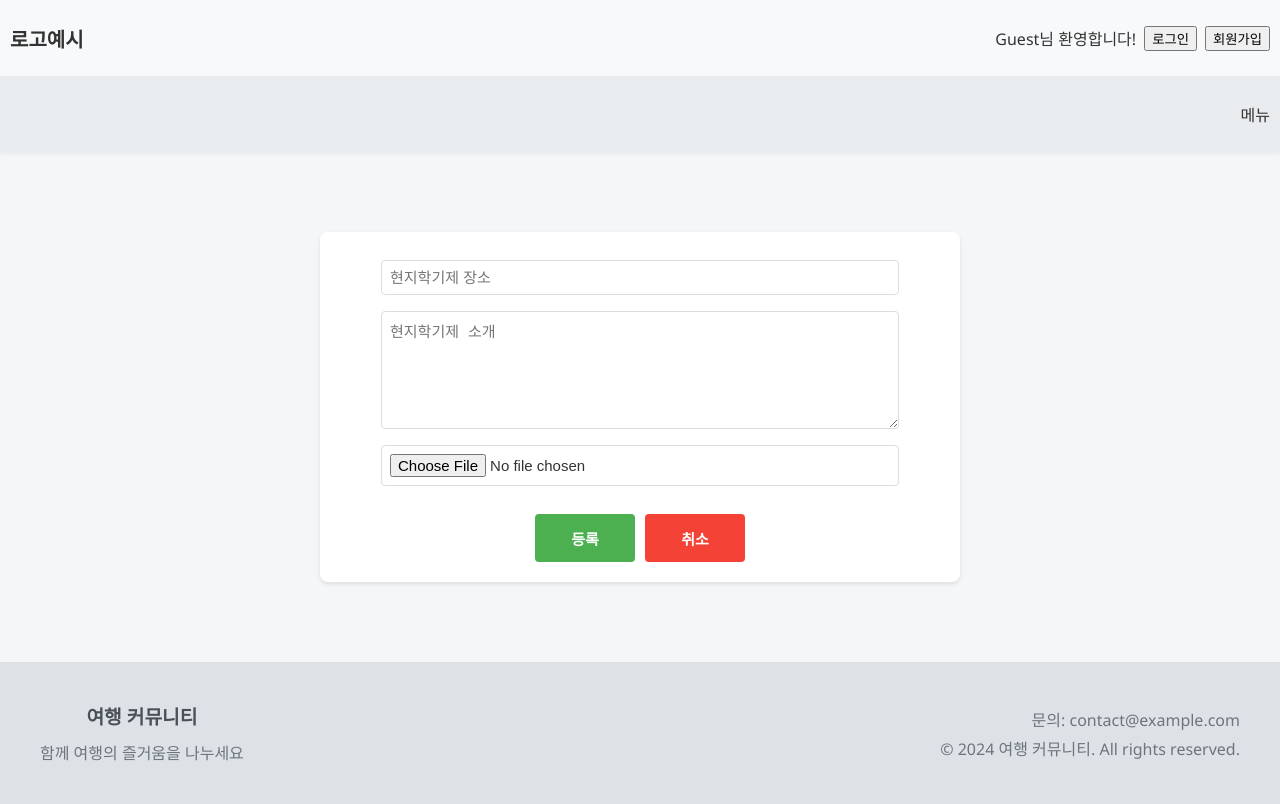
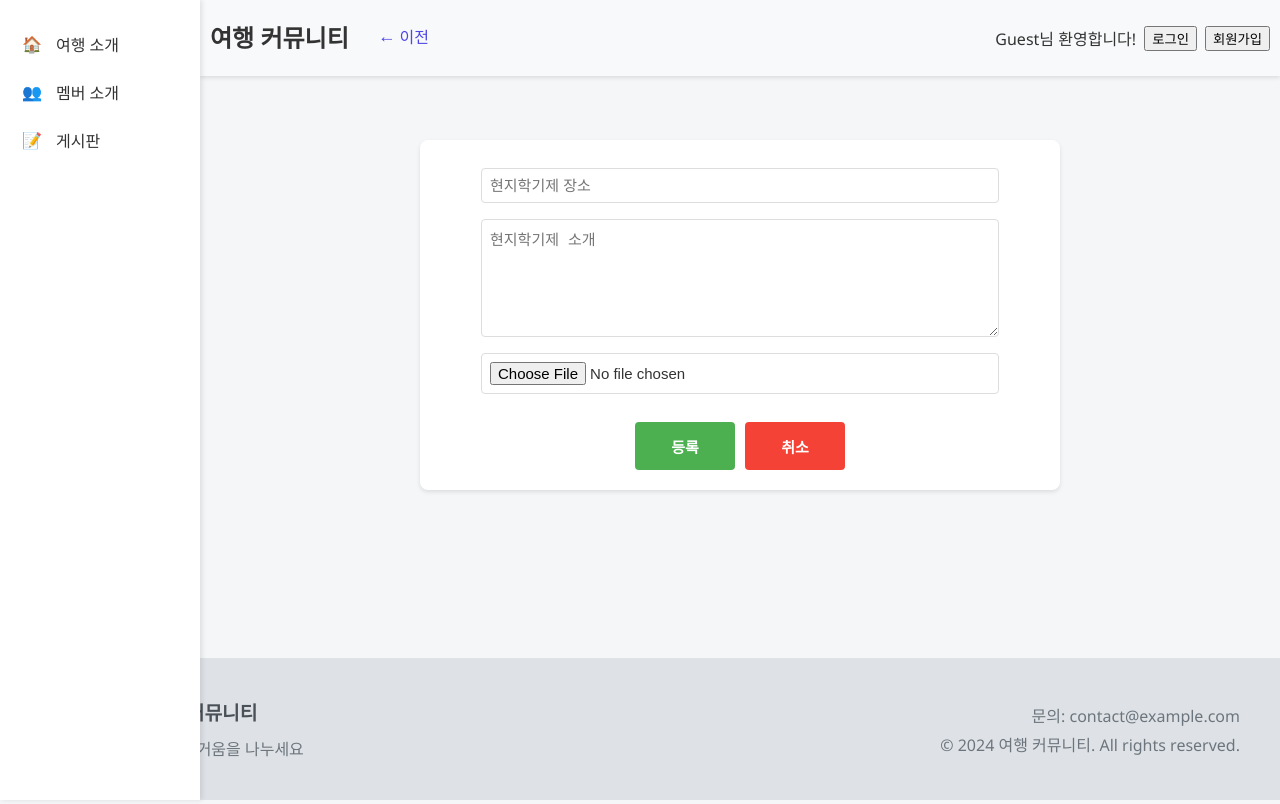
Before and after one commit to 6ReactTeamproject/test, a React (Vite) app: page /intro/new in a window 1280 px wide. Built offline with nearby package versions, Linux system fonts and the light colour scheme.

Commit message:
드랍다운 삭제 및 사이드로 메뉴 이동, 헤더 오른편에 뒤로가기 버튼, 보낸 쪽지 리스트를 열어둔 상태로 쪽지를 보내면 즉시 보낸 쪽지 리스트에 보이게 수정

```diff
--- a/src/components/Message/MessageBox.jsx
+++ b/src/components/Message/MessageBox.jsx
@@ -55,6 +55,7 @@ const MessageBox = () => {
             activeTab={activeTab}
             onSelectMessage={setSelectedMessage}
             selectedMessage={selectedMessage}
+            showForm={showForm}
           />
         </div>
 
--- a/src/components/Message/MessageList.jsx
+++ b/src/components/Message/MessageList.jsx
@@ -3,7 +3,12 @@ import { apiGet, apiPatch } from "../../api/fetch";
 import { useUser } from "../../hooks/UserContext";
 import { useNavigate } from "react-router-dom";
 
-const MessageList = ({ activeTab, onSelectMessage, selectedMessage }) => {
+const MessageList = ({
+  activeTab,
+  onSelectMessage,
+  selectedMessage,
+  showForm,
+}) => {
   const { user } = useUser();
   const [messages, setMessages] = useState([]);
   const [users, setUsers] = useState([]);
@@ -25,7 +30,7 @@ const MessageList = ({ activeTab, onSelectMessage, selectedMessage }) => {
         setMessages(filteredMessages);
       })
       .catch((err) => console.error("메시지 로딩 실패:", err));
-  }, [user, activeTab]);
+  }, [user, activeTab, showForm]);
 
   const handleMessageClick = async (message) => {
     if (activeTab === "received" && !message.isRead) {
--- /dev/null
+++ b/src/components/common/BackButton.css
@@ -0,0 +1,70 @@
+.back-button {
+  display: flex;
+  align-items: center;
+  gap: 2px;
+  cursor: pointer;
+  transition: all 0.2s ease;
+  font-size: 14px;
+  font-weight: 500;
+}
+
+.back-button.default {
+  position: fixed;
+  top: 70px;
+  left: 80px;
+  background-color: white;
+  color: #4f46e5;
+  border: 1px solid #e5e7eb;
+  padding: 8px 16px;
+  border-radius: 8px;
+  box-shadow: 0 1px 3px rgba(0, 0, 0, 0.1);
+}
+
+.back-button.header {
+  margin-left: 150px;
+  background: none;
+  border: none;
+  color: #4f46e5;
+  padding: 4px 8px;
+  font-size: 1rem;
+  font-weight: 500;
+  display: flex;
+  align-items: center;
+  box-shadow: none;
+  min-width: 48px;
+  height: 32px;
+  transition: background 0.15s;
+}
+
+.back-button.header:hover {
+  background: #f0f7ff;
+  border-radius: 4px;
+}
+
+.back-icon {
+  font-size: 1.1em;
+  margin-right: 2px;
+}
+
+/* 사이드 메뉴가 확장되었을 때 */
+@media (min-width: 200px) {
+  .back-button.default {
+    left: 220px;
+  }
+}
+
+/* 모바일 대응 */
+@media (max-width: 768px) {
+  .back-button.default {
+    top: auto;
+    bottom: 20px;
+    left: 50%;
+    transform: translateX(-50%);
+    background-color: rgba(255, 255, 255, 0.9);
+    backdrop-filter: blur(4px);
+  }
+
+  .back-button.default:hover {
+    transform: translateX(-50%) translateY(-1px);
+  }
+}
--- /dev/null
+++ b/src/components/common/BackButton.jsx
@@ -0,0 +1,27 @@
+import { useNavigate } from "react-router-dom";
+import { useRouteHistory } from "../../hooks/useRouteHistory";
+import "./BackButton.css";
+
+const BackButton = ({ variant = "default" }) => {
+  const navigate = useNavigate();
+  const { customHistory } = useRouteHistory();
+
+  const handleBack = () => {
+    if (customHistory.current.index > 0) {
+      customHistory.current.index--;
+      const target = customHistory.current.entries[customHistory.current.index];
+      navigate(target);
+    } else {
+      navigate(-1);
+    }
+  };
+
+  return (
+    <button className={`back-button ${variant}`} onClick={handleBack}>
+      <span className="back-icon">←</span>
+      <span className="back-text">이전</span>
+    </button>
+  );
+};
+
+export default BackButton;
--- a/src/components/common/DropdownMenu.jsx
+++ /dev/null
@@ -1,66 +0,0 @@
-import { useState, useRef, useEffect } from "react";
-
-const DropdownMenu = ({ trigger, options = [] }) => {
-  const [open, setOpen] = useState(false);
-  const menuRef = useRef();
-
-  useEffect(() => {
-    const handler = (e) => {
-      if (menuRef.current && !menuRef.current.contains(e.target)) {
-        setOpen(false);
-      }
-    };
-    document.addEventListener("mousedown", handler);
-    return () => document.removeEventListener("mousedown", handler);
-  }, []);
-
-  return (
-    <div
-      style={{ position: "relative", display: "inline-block" }}
-      ref={menuRef}
-    >
-      <div onClick={() => setOpen((o) => !o)} style={{ cursor: "pointer" }}>
-        {trigger}
-      </div>
-      {open && (
-        <div
-          style={{
-            position: "absolute",
-            top: "100%",
-            left: "auto",
-            right: 0,
-            background: "#fff",
-            border: "1px solid #ccc",
-            borderRadius: "8px",
-            boxShadow: "0 4px 12px rgba(0, 0, 0, 0.1)",
-            padding: "8px 0",
-            minWidth: "150px",
-            zIndex: 1000,
-          }}
-        >
-          {options.map((opt, idx) => (
-            <div
-              key={idx}
-              onClick={() => {
-                opt.onClick();
-                setOpen(false);
-              }}
-              style={{
-                padding: "10px 16px",
-                cursor: "pointer",
-                whiteSpace: "nowrap",
-                transition: "background 0.2s",
-              }}
-              onMouseEnter={(e) => (e.target.style.background = "#f1f1f1")}
-              onMouseLeave={(e) => (e.target.style.background = "transparent")}
-            >
-              {opt.label}
-            </div>
-          ))}
-        </div>
-      )}
-    </div>
-  );
-};
-
-export default DropdownMenu;
--- a/src/layout/Header.jsx
+++ b/src/layout/Header.jsx
@@ -1,16 +1,43 @@
-import { useNavigate } from "react-router-dom";
+import { Link } from "react-router-dom";
+import BackButton from "../components/common/BackButton";
 import { UserSection } from "../components/common/UserSection";
-import { styles } from "./Layout.styles";
 
-const Header = () => {
-  const nav = useNavigate();
-
+const Header = ({ style }) => {
   return (
-    <header style={styles.header}>
-      <div style={styles.logo} onClick={() => nav("/")}>
-        로고예시
+    <header style={style}>
+      <div
+        style={{
+          display: "flex",
+          alignItems: "center",
+          flex: 1,
+          minWidth: 0,
+          gap: "20px",
+        }}
+      >
+        <Link
+          to="/"
+          style={{
+            textDecoration: "none",
+            whiteSpace: "nowrap",
+            display: "block",
+            minWidth: "120px",
+          }}
+        >
+          <h1
+            style={{
+              margin: 0,
+              fontSize: "1.5rem",
+              color: "#333",
+              fontWeight: 700,
+              lineHeight: "1",
+            }}
+          >
+            여행 커뮤니티
+          </h1>
+        </Link>
+        <BackButton variant="header" />
       </div>
-      <div>
+      <div style={{ marginLeft: "auto" }}>
         <UserSection />
       </div>
     </header>
--- a/src/layout/Layout.jsx
+++ b/src/layout/Layout.jsx
@@ -1,20 +1,36 @@
+import { useState } from "react";
+import Header from "./Header";
+import Footer from "./Footer";
+import Navigation from "./Navigation";
 import { styles } from "./Layout.styles";
-import { useRouteHistory } from "../hooks/useRouteHistory";
-import Header from "./Header";
-import Navigation from "./Navigation";
-import Footer from "./Footer";
-import { UserSection } from "../components/common/UserSection";
-
 
 const Layout = ({ children }) => {
-  useRouteHistory();
+  const [isNavExpanded, setIsNavExpanded] = useState(false);
 
   return (
-    <div style={styles.container}>
-      <Header />
-      <Navigation />
-      <main style={styles.main}>{children}</main>
-      <Footer />
+    <div style={styles.layout}>
+      <Header
+        style={{
+          ...styles.header,
+          ...(isNavExpanded ? styles.headerExpanded : {}),
+        }}
+      />
+      <Navigation onExpand={(expanded) => setIsNavExpanded(expanded)} />
+      <main
+        style={{
+          ...styles.mainContent,
+          ...(isNavExpanded ? styles.mainContentExpanded : {}),
+          marginTop: "60px",
+        }}
+      >
+        {children}
+      </main>
+      <Footer
+        style={{
+          ...styles.footer,
+          ...(isNavExpanded ? styles.footerExpanded : {}),
+        }}
+      />
     </div>
   );
 };
--- a/src/layout/Layout.styles.js
+++ b/src/layout/Layout.styles.js
@@ -1,8 +1,17 @@
 export const styles = {
-  container: {
-    minHeight: "100vh",
+  layout: {
     display: "flex",
     flexDirection: "column",
+    minHeight: "100vh",
+  },
+  mainContent: {
+    flex: 1,
+    marginLeft: "60px",
+    padding: "20px",
+    transition: "margin-left 0.3s ease",
+  },
+  mainContentExpanded: {
+    marginLeft: "200px",
   },
   header: {
     backgroundColor: "#f8f9fa",
@@ -11,6 +20,15 @@ export const styles = {
     justifyContent: "space-between",
     alignItems: "center",
     boxShadow: "0 2px 4px rgba(0,0,0,0.1)",
+    position: "fixed",
+    top: 0,
+    left: "60px",
+    right: 0,
+    zIndex: 999,
+    transition: "left 0.3s ease",
+  },
+  headerExpanded: {
+    left: "200px",
   },
   logo: {
     cursor: "pointer",
@@ -23,20 +41,21 @@ export const styles = {
     },
   },
   nav: {
-    backgroundColor: "#e9ecef",
-    padding: "10px",
-    display: "flex",
-    boxShadow: "0 2px 4px rgba(0,0,0,0.05)",
+    position: "fixed",
+    left: 0,
+    top: 0,
+    height: "100vh",
+    backgroundColor: "white",
+    boxShadow: "2px 0 5px rgba(0, 0, 0, 0.1)",
+    zIndex: 1000,
   },
   navMenu: {
-    marginLeft: "auto",
+    display: "flex",
+    flexDirection: "column",
+    paddingTop: "60px",
   },
-  main: {
-    flex: 1,
-    padding: "20px",
-    maxWidth: "1200px",
-    margin: "0 auto",
-    width: "100%",
+  navItem: {
+    transition: "background-color 0.2s",
   },
   footer: {
     backgroundColor: "#dee2e6",
@@ -44,5 +63,10 @@ export const styles = {
     marginTop: "auto",
     textAlign: "center",
     color: "#495057",
+    marginLeft: "60px",
+    transition: "margin-left 0.3s ease",
+  },
+  footerExpanded: {
+    marginLeft: "200px",
   },
 };
--- a/src/layout/Navigation.jsx
+++ b/src/layout/Navigation.jsx
@@ -1,21 +1,75 @@
-import { useNavigate } from "react-router-dom";
-import DropdownMenu from "../components/common/DropdownMenu";
+import { useNavigate, useLocation } from "react-router-dom";
+import { useState } from "react";
 import { styles } from "./Layout.styles";
 
-const Navigation = () => {
+const Navigation = ({ onExpand }) => {
   const nav = useNavigate();
+  const location = useLocation();
+  const [isExpanded, setIsExpanded] = useState(false);
+
+  const menuItems = [
+    { path: "/intro", label: "여행 소개" },
+    { path: "/team", label: "멤버 소개" },
+    { path: "/post", label: "게시판" },
+  ];
 
   return (
-    <nav style={styles.nav}>
-      <div style={styles.navMenu}>
-        <DropdownMenu
-          trigger={<p>메뉴</p>}
-          options={[
-            { label: "여행 소개", onClick: () => nav("/intro") },
-            { label: "멤버 소개", onClick: () => nav("/team") },
-            { label: "게시판", onClick: () => nav("/post") },
-          ]}
-        />
+    <nav
+      style={{
+        ...styles.nav,
+        width: isExpanded ? "200px" : "60px",
+        transition: "width 0.3s ease",
+      }}
+      onMouseEnter={() => {
+        setIsExpanded(true);
+        onExpand(true);
+      }}
+      onMouseLeave={() => {
+        setIsExpanded(false);
+        onExpand(false);
+      }}
+    >
+      <div
+        style={{
+          ...styles.navMenu,
+          flexDirection: "column",
+          padding: "20px 0",
+        }}
+      >
+        {menuItems.map((item) => (
+          <div
+            key={item.path}
+            style={{
+              ...styles.navItem,
+              backgroundColor:
+                location.pathname === item.path ? "#f0f7ff" : "transparent",
+              borderLeft:
+                location.pathname === item.path ? "4px solid #4f46e5" : "none",
+              padding: "12px 20px",
+              cursor: "pointer",
+              display: "flex",
+              alignItems: "center",
+              whiteSpace: "nowrap",
+              overflow: "hidden",
+            }}
+            onClick={() => nav(item.path)}
+          >
+            <span style={{ minWidth: "24px", textAlign: "center" }}>
+              {item.path === "/intro" && "🏠"}
+              {item.path === "/team" && "👥"}
+              {item.path === "/post" && "📝"}
+            </span>
+            <span
+              style={{
+                marginLeft: "12px",
+                opacity: isExpanded ? 1 : 0,
+                transition: "opacity 0.2s",
+              }}
+            >
+              {item.label}
+            </span>
+          </div>
+        ))}
       </div>
     </nav>
   );
```
Also changed, not shown: db.json.
